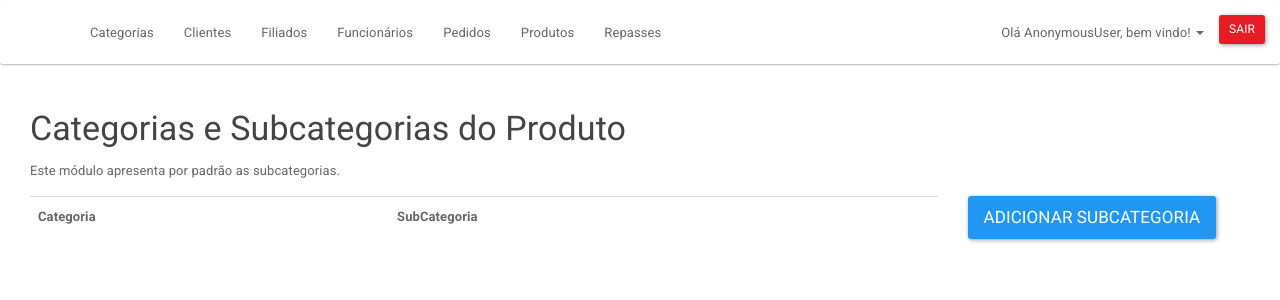
After one commit to MarcosVn/game7api, a Django app: page /adm/produto-categorias in a window 1280 px wide. The commit adds this page. Shown: the top 300 px of the page. Run offline with Django 3.2, Linux system fonts and the light colour scheme; lists and menus that the app fills with data are empty; some libraries are stand-ins or nearby versions.

Commit message:
enviando a conclusão da gerencia de categorias de produtos

```diff
--- a/core/templates/adm/produto/produtos.html
+++ b/core/templates/adm/produto/produtos.html
@@ -31,6 +31,8 @@
               <tr ng-repeat="produto in pt.lista_produtos">
                   <td class="col-md-4">{[produto.nome]}</td>
                   <td class="col-md-4">{[produto.preco]}</td>
+                  <td><a href="/adm/produto-galeria?p_id={[produto.id]}" class="btn btn-default btn-xs">fotos</a> </td>
+                  <td><a href="/adm/produto-categorias?p_id={[produto.id]}" class="btn btn-default btn-xs">categorias</a> </td>
                   <td><a href="/adm/produto-edicao?p_id={[produto.id]}" class="btn btn-primary btn-xs">editar</a> </td>
                   <td><a href="/adm/produto-ver?p_id={[produto.id]}" class="btn btn-primary btn-xs">ver</a> </td>
                   <td><a href="/adm/produto-excluir?p_id={[produto.id]}" class="btn btn-danger btn-xs">excluir</a> </td>
--- /dev/null
+++ b/core/templates/adm/produtocategorias/subcategorias.html
@@ -0,0 +1,30 @@
+{% extends "adm/base.html" %}
+{% block title %}Categorias{% endblock %}
+{% load staticfiles %}
+{% block content %}
+
+<div class="col-md-12" ng-app="game7App" ng-controller="produtoCtrl" >
+    <div class="col-md-12">
+        <h3>Categorias e Subcategorias do Produto <b>{[pt.produtoselecionado[0].nome]}</b></h3>
+        <p>Este módulo apresenta por padrão as subcategorias.</p>
+    </div>
+      <div class="col-md-9">
+        <table class="table">
+            <tr>
+                <th>Categoria</th>
+                <th>SubCategoria</th>
+                <th></th>
+            </tr>
+            <tr ng-repeat="sub in pt.produtoselecionado[0].subcategorias">
+              <td class="col-md-11">{[sub.categoria]}</td>
+              <td class="col-md-11">{[sub.subcategoria]}</td>
+              <td><a href="/adm/produto-categorias-excluir?subc_id={[sub.subcategoria_id]}&p_id={[pt.produtoselecionado[0].id]}" class="btn btn-danger btn-xs">excluir</a> </td>
+            </tr>
+        </table>
+    </div>
+    <div class="col-md-1">
+        <a href="/adm/produto-categorias-novo?p_id={[pt.produtoselecionado[0].id]}" class="btn btn-primary btn-lg">Adicionar SubCategoria</a>
+    </div>
+</div>
+
+{% endblock %}
--- a/core/views.py
+++ b/core/views.py
@@ -123,6 +123,19 @@ class adminProdutoExcluirView(View):
 class adminProdutoVerView(View):
     def get(self, request, *args, **kwargs):
         return render_to_response('adm/produto/ver.html', {}, RequestContext(request))
+class adminProdutoGaleriaView(View):
+    def get(self, request, *args, **kwargs):
+        return render_to_response('adm/galeria/fotos.html', {}, RequestContext(request))
+
+class adminProdutoCategoriasView(View):
+    def get(self, request, *args, **kwargs):
+        return render_to_response('adm/produtocategorias/subcategorias.html', {}, RequestContext(request))
+class adminProdutoCategoriasExcluirView(View):
+    def get(self, request, *args, **kwargs):
+        return render_to_response('adm/produtocategorias/excluir.html', {}, RequestContext(request))
+class adminProdutoCategoriasNovoView(View):
+    def get(self, request, *args, **kwargs):
+        return render_to_response('adm/produtocategorias/novo.html', {}, RequestContext(request))
 
 class ServiceJson(View):
     @staticmethod
@@ -824,6 +837,37 @@ class ServiceJson(View):
 
     @staticmethod
     @csrf_exempt
+    def saveprodutosubcategoria(request):
+        # Filtros
+        id = request.POST.get("id")
+        subcategoria_id = request.POST.get("subcategoria_id")
+
+        oProduto = Produto.objects.filter(id=id).first()
+        oSubcategoria = SubCategoria.objects.filter(id=subcategoria_id).first()
+
+        oProduto.subcategorias.add(oSubcategoria)
+        oProduto.save()
+
+        lista = "true"
+        return HttpResponse(lista, content_type='application/json')
+
+    @staticmethod
+    def excluirproduto_categoria(request):
+        produto_id = request.GET.get("p_id")
+        subcategoria_id = request.GET.get("subc_id")
+
+        # Query Base
+        oProduto = Produto.objects.filter(id=produto_id).first()
+        oSubCategoria = SubCategoria.objects.filter(id=subcategoria_id).first()
+
+        oProduto.subcategorias.remove(oSubCategoria)
+        oProduto.save()
+
+        lista = "true"
+        return HttpResponse(lista, content_type='application/json')
+
+    @staticmethod
+    @csrf_exempt
     def saveproduto(request):
         # Filtros
         id = request.POST.get("id")
--- a/game7api/static/angular/controllers.js
+++ b/game7api/static/angular/controllers.js
@@ -123,12 +123,17 @@ game7App.controller('funcionarioCtrl', function($scope, Funcionario) {
     }
 });
 
-game7App.controller('produtoCtrl', function($scope, Produto, Empresa) {
+game7App.controller('produtoCtrl', function($scope, Produto, Empresa, Categoria, SubCategoria) {
     $scope.em = Empresa;
     $scope.em.get_empresas();
     $scope.pt = Produto;
     $scope.pt.get_produtos();
     $scope.pt.get_produto();
+
+    $scope.ct = Categoria;
+    $scope.ct.get_categorias();
+
+    $scope.sc = SubCategoria;
 
     $scope.filtrar = function(){
         $scope.pt.get_produtos(document.getElementById("ipFiltroNome").value);
@@ -141,6 +146,16 @@ game7App.controller('produtoCtrl', function($scope, Produto, Empresa) {
             document.getElementById("empresa").value);
     }
     $scope.excluir = function(){
-      $scope.fn.excluir_funcionario();
+      $scope.pt.excluir_produto();
     }
+    $scope.getsubs= function(){
+        $scope.sc.get_subcategorias("",$scope.sc.sel_categoria.pk);
+    }
+    $scope.atualizar_produtocategoria = function(){
+        $scope.pt.save_produtocategoria($scope.sc.sel_subcategorias.pk);
+    }
+    $scope.excluir_produtocategoria = function(){
+        $scope.pt.excluir_produtocategoria();
+    }
+
 });
--- a/game7api/static/angular/models.js
+++ b/game7api/static/angular/models.js
@@ -207,11 +207,19 @@ game7App.factory("SubCategoria", function (Ajax,$http) {
         lista_subcategorias: [],
         subcategoriaselecionado: [],
         retorno : false,
+        sel_categoria:null,
+        sel_subcategorias:null
     };
-    obj.get_subcategorias = function (nome_subcategoria) {
+    obj.get_subcategorias = function (nome_subcategoria, categoria_id) {
+
+        if ((categoria_id == undefined) || (categoria_id == 0) || (categoria_id == null))
+        {
+            categoria_id=TOKENS["c_id"];
+        }
+
         var url = URL_BASE + "subcategorias";
         var params = {
-            categoria:TOKENS["c_id"],
+            categoria:categoria_id,
             nome:nome_subcategoria,
             id:TOKENS["subc_id"]
         }
@@ -228,7 +236,6 @@ game7App.factory("SubCategoria", function (Ajax,$http) {
             console.log("Erro");
         });
     };
-
     obj.get_subcategoria = function () {
         //Get relação de subcategorias
         var url = URL_BASE + "subcategorias";
@@ -659,5 +666,38 @@ game7App.factory("Produto", function (Ajax,$http) {
             console.log("Erro");
         });
     };
+    obj.save_produtocategoria = function (subcategoria_id) {
+        var url = URL_BASE + "saveprodutosubcategoria";
+
+        var f = new FormData();
+        f.append('id', TOKENS['p_id']);
+        f.append('subcategoria_id', subcategoria_id);
+        $http.post(url, f, {headers: {'Content-Type': undefined}}).success(
+          function(response){
+            obj.retorno = response;
+          }
+        )
+
+    };
+
+    obj.excluir_produtocategoria= function () {
+        var url = URL_BASE + "excluirprodutosubcategoria";
+        var params = {
+          p_id:TOKENS['p_id'],
+          subc_id:TOKENS['subc_id']
+        }
+        $http({
+            method: "GET",
+            params: params,
+            url: url,
+            headers: {
+                'Content-Type': 'application/json'
+            }
+        }).then(function successCallback(response) {
+            obj.retorno = response.data;
+        }, function errorCallback(response) {
+            console.log("Erro");
+        });
+    };
     return obj;
 });
--- a/game7api/urls.py
+++ b/game7api/urls.py
@@ -41,6 +41,11 @@ urlpatterns = [
     url(r'^adm/produto-excluir$', adminProdutoExcluirView.as_view(), name="ExcluirProduto-adm"),
     url(r'^adm/produto-ver', adminProdutoVerView.as_view(), name="VerProduto-adm"),
     url(r'^adm/produto-edicao', adminProdutoEdicaoView.as_view(), name="EdicaoProduto-adm"),
+    url(r'^adm/produto-galeria', adminProdutoGaleriaView.as_view(), name="GaleriaProduto-adm"),
+
+    url(r'^adm/produto-categorias$', adminProdutoCategoriasView.as_view(), name="CategoriasProduto-adm"),
+    url(r'^adm/produto-categorias-excluir', adminProdutoCategoriasExcluirView.as_view(), name="CategoriasProduto-adm"),
+    url(r'^adm/produto-categorias-novo', adminProdutoCategoriasNovoView.as_view(), name="CategoriasProduto-adm"),
 
     url(r'^adm/clientes/', adminClientesView.as_view(), name="Clientes-adm"),
     url(r'^adm/clientes-nova/', adminClienteNovaView.as_view(), name="NovoCliente-adm"),
@@ -81,6 +86,7 @@ urlpatterns = [
     url(r'^js/savecategoria', ServiceJson.savecategoria, name='savecategoria'),
     url(r'^js/savecliente', ServiceJson.savecliente, name='savecliente'),
     url(r'^js/savesubcategoria', ServiceJson.savesubcategoria, name='savesubcategoria'),
+    url(r'^js/saveprodutosubcategoria$', ServiceJson.saveprodutosubcategoria, name='saveprodutosubcategoria'),
     url(r'^js/saveestado', ServiceJson.saveestado, name='saveestado'),
     url(r'^js/savecidade', ServiceJson.savecidade, name='savecidade'),
     url(r'^js/savebairro', ServiceJson.savebairro, name='savebairro'),
@@ -98,6 +104,7 @@ urlpatterns = [
     url(r'^js/excluirsubcategoria', ServiceJson.excluirsubcategoria, name='excluirsubcategoria'),
     url(r'^js/excluirempresa$', ServiceJson.excluirempresa, name='excluirempresa'),
     url(r'^js/excluirempresa_bairro$', ServiceJson.excluirempresa_bairro, name='excluirempresa_bairro'),
+    url(r'^js/excluirprodutosubcategoria$', ServiceJson.excluirproduto_categoria, name='excluirproduto_categoria'),
     url(r'^js/excluirfuncionario', ServiceJson.excluirfuncionario, name='excluirfuncionario'),
     url(r'^js/excluirrepasse', ServiceJson.excluirrepasse, name='excluirrepasse'),
     url(r'^js/excluirproduto', ServiceJson.excluirproduto, name='excluirproduto'),
```
Also changed, not shown: core/templates/adm/galeria/excluir.html (added, +23 -0 lines), core/templates/adm/galeria/fotos.html (added, +19 -0 lines), core/templates/adm/galeria/novo.html (added, +36 -0 lines), core/templates/adm/produto/editar.html (+18 -28 lines), core/templates/adm/produto/excluir.html (+6 -6 lines), core/templates/adm/produtocategorias/excluir.html (added, +23 -0 lines), core/templates/adm/produtocategorias/novo.html (added, +32 -0 lines), game7api/static/media/produto/16_22807229.jpg (added), game7api/static/media/produto/16_344686245.jpg (added), game7api/static/media/produto/16_396307021.jpg (added), game7api/static/media/produto/16_480244375.jpg (added), game7api/static/media/produto/16_70674916.jpg (added), 2 other files.
